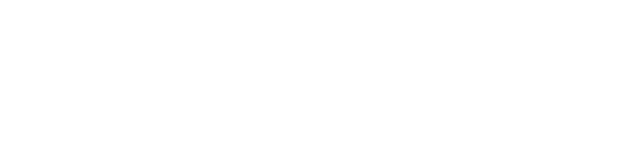
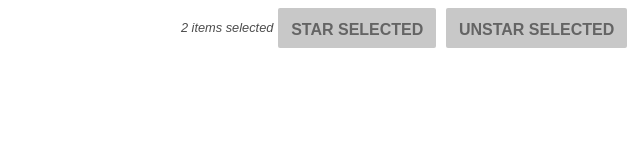
Before and after one commit to AODocs/aodocs-frontend-techtest, a website built with Parcel: page src/index.html in a window 1280 px wide. Shown: the whole page, without its empty margins (640-1280 px from the left). Built offline with nearby package versions, Linux system fonts and the light colour scheme.

Commit message:
Adding files actions buttons

```diff
--- a/src/index.html
+++ b/src/index.html
@@ -13,7 +13,7 @@
     <!-- <script src="./main.ts"></script> -->
     <style>
 
-        #content, #content-folders {
+        #content {
             width: 100%;
             display: flex;
             flex-wrap: wrap;
@@ -72,11 +72,52 @@
             margin-right: 0.2em;
         }
 
+        .btn.disabled {
+            background-color: rgb(240, 240, 240) !important;
+            color: rgba(0,0,0,.2);
+            cursor:default;
+        }
+
+        .files-actions {
+            display: flex;
+            justify-content: flex-end;
+            height: 40px;
+        }
+
+        .btn {
+            cursor: pointer;
+            display: inline-block;
+            padding: 0.8em;
+            border-radius: 2px;
+            background-color: rgb(200, 200, 200);
+            font-family: Arial, Helvetica, sans-serif;
+            font-weight: bold;
+            color: rgba(0,0,0,.5);
+            width: auto;
+            margin: 0 5px;
+        }
+
+        .btn:hover {
+            background-color: rgb(215, 215, 215);
+        }
+
+        .selected-count {
+            font-family: Arial, Helvetica, sans-serif;
+            font-style: italic;
+            font-size: 0.8em;
+            color:rgba(0, 0, 0, 0.7);
+            line-height: 40px;
+        }
+
     </style>
 </head>
 <body>
     <div class="g-signin2" data-onsuccess="onSignIn"></div>
-    <div id="content-folders"></div>
+    <div class="files-actions">
+        <div class="selected-count">2 items selected</div>
+        <div class="btn">STAR SELECTED</div>
+        <div class="btn">UNSTAR SELECTED</div>
+    </div>
     <div id="content">
         <div class="file-box hidden">
             <div class="thumb"></div>
```
